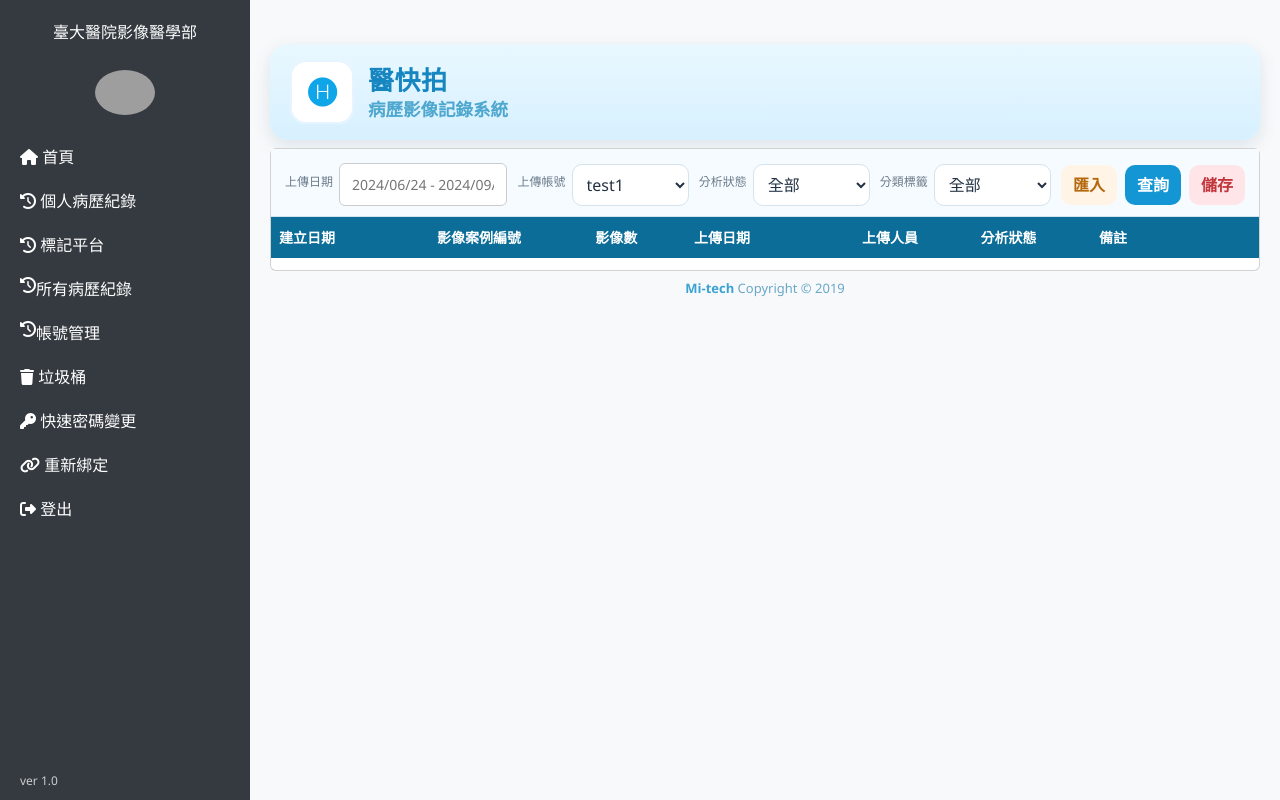
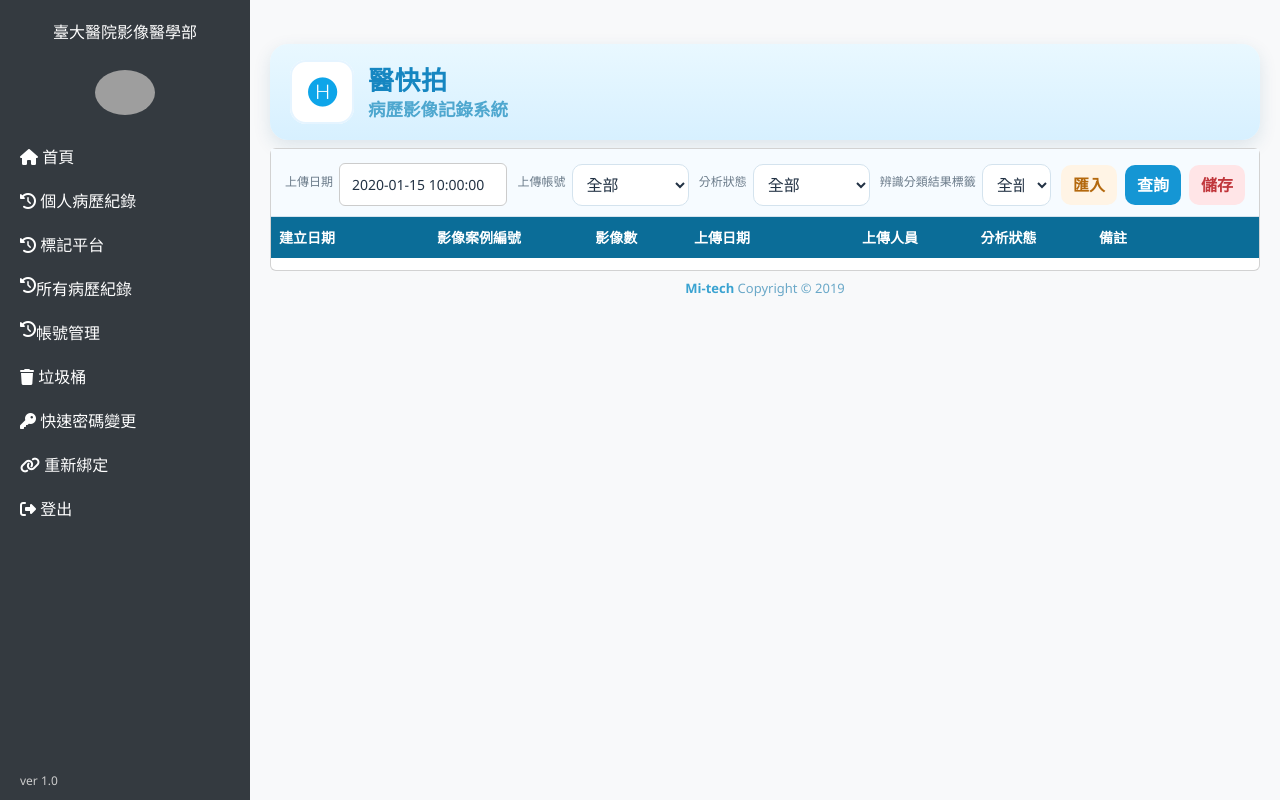
Before and after one commit to Evancruise/Oral_cancer_app, a Flask app: template templates/liff_all_records.html in a window 1280 px wide. Run offline with Flask 3, Linux system fonts and the light colour scheme; the template is opened without the code that fills it: most values are stand-ins (such as "Sample title", 1, 10 or a date in 2020); lists and menus that the app fills with data are empty; some libraries are stand-ins or nearby versions; grey boxes are pictures that could not be loaded.

Commit message:
[main] Replenish remaining search features

```diff
--- a/app.py
+++ b/app.py
@@ -6,6 +6,7 @@ import base64
 import uuid
 import psutil
 import datetime
+from datetime import date
 import argparse
 import qrcode
 import glob
@@ -1108,7 +1109,10 @@ def all_history():
         row["timestamp"] = ts
         history_list.append(row)
 
-    return render_template("liff_all_records.html", grouped_records=history_list, priority=retrieve_priority(username))
+    today = date.today()
+    today_timestamp = today.strftime("%Y/%m/%d")
+
+    return render_template("liff_all_records.html", grouped_records=history_list, priority=retrieve_priority(username), today_date=today_timestamp + "~" + today_timestamp)
 
 @app.route('/history')
 def history():
--- a/templates/liff_all_records.html
+++ b/templates/liff_all_records.html
@@ -192,12 +192,12 @@
         <div class="filters">
         <div class="field">
             <label>上傳日期</label>
-            <input class="input" type="text" id="dateRange" placeholder="2024/06/24 - 2024/09/24" />
+            <input class="input" type="text" id="dateRange" placeholder="2024/06/24-2024/09/24" value="{{ today_date }}"/>
         </div>
         <div class="field">
             <label>上傳帳號</label>
             <select id="uploader">
-            <option value="">全部</option>
+            <option value="all">全部</option>
             <option selected>test1</option>
             <option>nurse_a</option>
             <option>doctor_b</option>
@@ -206,18 +206,20 @@
         <div class="field">
             <label>分析狀態</label>
             <select id="status">
-            <option value="">全部</option>
+            <option value="all">全部</option>
             <option value="done">已完成</option>
             <option value="pending">未完成</option>
+            <option value="not_started">未開始</option>
             </select>
         </div>
         <div class="field">
-            <label>分類標籤</label>
-            <select id="tag">
-            <option>全部</option>
-            <option>口腔</option>
-            <option>牙科</option>
-            <option>其他</option>
+            <label>辨識分類結果標籤</label>
+            <select id="category">
+                <option value="all">全部</option>
+                <option value="none"> 健康無病灶</option>
+                <option value="green">綠燈 (輕微等級)</option>
+                <option value="yellow">黃燈 (疑似嚴重等級)</option>
+                <option value="red">紅燈 (嚴重等級)</option>
             </select>
         </div>
         <div class="btn-row">
@@ -282,21 +284,38 @@
         const pageSize = 5;
         let currentPage = 1;
 
+        function isWithinDateRange(dateStr, startStr, endStr) {
+            const date = new Date(dateStr);
+            const start = new Date(startStr);
+            const end = new Date(endStr);
+
+            return date >= start && date <= end;
+        }
+
         function applyFilters(){
+            const daterange = document.getElementById('dateRange').value.trim();
             const uploader = document.getElementById('uploader').value.trim();
             const status = document.getElementById('status').value;
-            // (簡化) 僅示意帳號/狀態篩選，日期字串不解析
-            return rows.filter(r =>
-                (uploader ? r.user === uploader : true) &&
-                (status ? r.status === status : true)
-            );
+            const category = document.getElementById('category').value;
+
+            if (rows.length != 0) {
+                return rows.filter(r =>
+                    (daterange ? isWithinDateRange(r.uploaded.split(' ')[0], daterange.replace(/\//g, "-").split('~')[0].trim(), daterange.replace(/\//g, "-").split('~')[1].trim()) : true) &&
+                    (uploader ? r.user === uploader || uploader === "all" : true) &&
+                    (status ? r.status === status || status === "all" : true) &&
+                    (category ? r.category === category || category === "all" : true)
+                );
+            } else {
+                return rows;
+            }
         }
 
         function renderTable(page=1) {
-            // const data = applyFilters();
+            const totalPages = Math.max(1, Math.ceil(rows.length / pageSize));
+            const data = applyFilters();
             const start = (page-1)*pageSize, end = start+pageSize;
-            // const pageRows = data.slice(start, end);
-            const pageRows = rows.slice(start, end);
+            const pageRows = data.slice(start, end);
+            // const pageRows = rows.slice(start, end);
             const tbody = document.getElementById('tbody');
             tbody.innerHTML = pageRows.map(r => {
                 const badge = r.status === 'done'
@@ -328,7 +347,6 @@
             }).join('');
 
             // pagination
-            const totalPages = Math.max(1, Math.ceil(rows.length / pageSize));
             const pager = document.getElementById('pagination');
             const contentDiv = document.getElementById('content');
 
@@ -336,14 +354,16 @@
             function renderContent() {
               const start = (currentPage - 1) * pageSize;
               const end = start + pageSize;
-              const pageData = users.slice(start, end);
+              const data = applyFilters();
+              const pageData = data.slice(start, end);
 
               contentDiv.innerHTML = "<ul>" + pageData.map(u => "<li>" + u + "</li>").join("") + "</ul>";
             }
 
             // 渲染分頁按鈕
             function renderPagination() {
-              const totalPages = Math.max(1, Math.ceil(users.length / pageSize));
+              const data = applyFilters();
+              const totalPages = Math.max(1, Math.ceil(data.length / pageSize));
               let html_page = '';
 
               for (let i = 1; i <= totalPages; i++) {
@@ -394,11 +414,16 @@
         });
         */
 
+        const totalPages = Math.max(1, Math.ceil(rows.length / pageSize));
         const uploader = document.getElementById('uploader');
-        html = "<option value=\"\">全部</option>";
+        const data = applyFilters();
 
-        for (let i = 0; i < totalPages; i++) {
-            html += "<option value=\"" + rows[i].user + "\">" + rows[i].user + "</option>";
+        html = "<option value=\"all\">全部</option>";
+
+        if (rows.length != 0) {
+            for (let i = 0; i < totalPages; i++) {
+                html += "<option value=\"" + rows[i].user + "\">" + rows[i].user + "</option>";
+            }
         }
 
         uploader.innerHTML = html;
```
